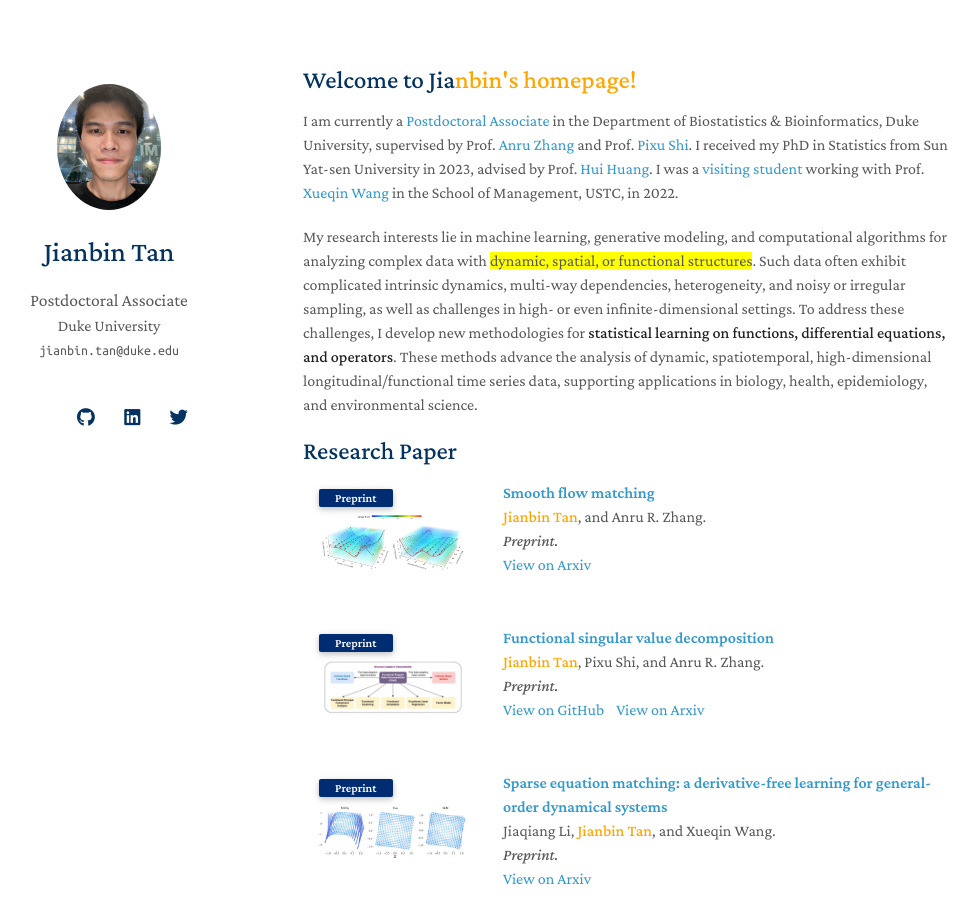
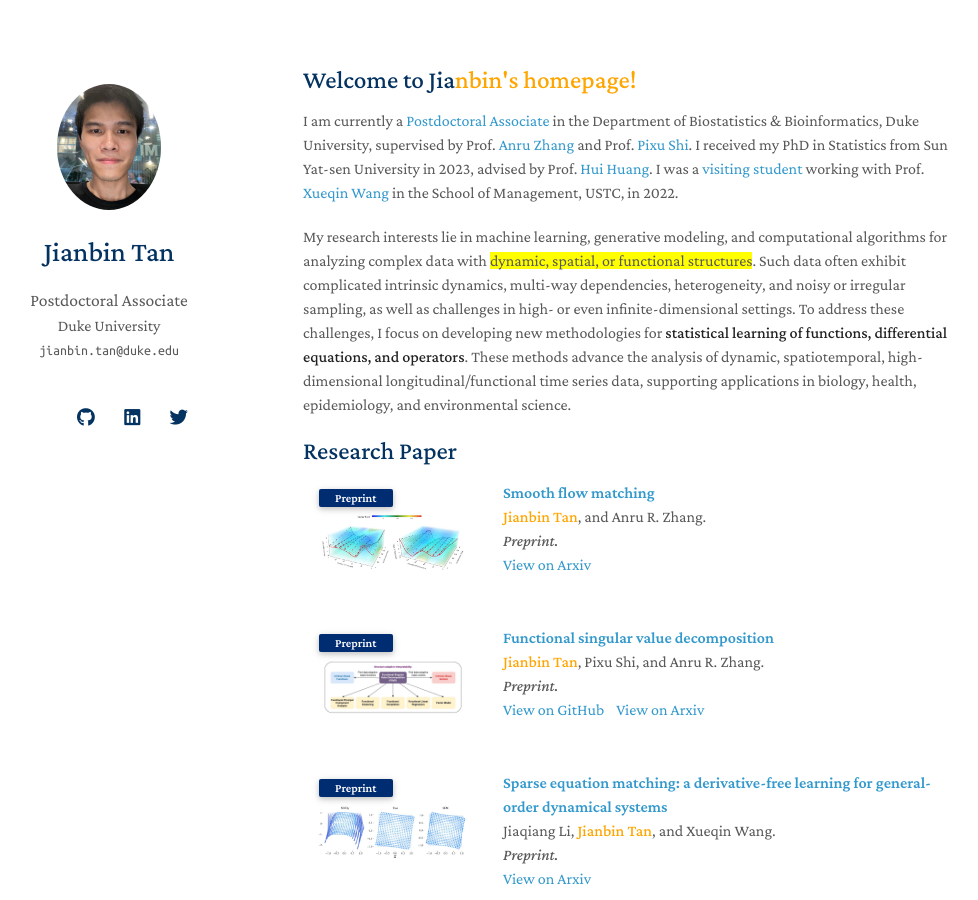
Before and after one commit to Tan-jianbin/Tan-jianbin.github.io, a Jekyll site: the page built from index.md, in a window 1280 px wide and 900 px high. Shown: the whole window, without its empty margins (167-1145 px from the left). Built offline with Jekyll 4.4.1, drawn with Linux system fonts in a browser that asks for light colours; nearby versions of some CDN libraries; a style sheet for code colours, icons or effects is not loaded; our own code applies the rules of GitHub Pages for plain Markdown files.

Commit message:
Update index.md

```diff
--- a/index.md
+++ b/index.md
@@ -6,5 +6,5 @@
 
 I am currently a [Postdoctoral Associate](https://biostat.duke.edu/profile/jianbin-tan) in the Department of Biostatistics & Bioinformatics, Duke University, supervised by Prof. [Anru Zhang](https://anruzhang.github.io) and Prof. [Pixu Shi](https://pixushi.github.io). I received my PhD in Statistics from Sun Yat-sen University in 2023, advised by Prof. [Hui Huang](http://cfas.ruc.edu.cn/kydw/zzyjy/hh/index.htm). I was a [visiting student](https://statlab905.github.io/author/jianbin-tan/) working with Prof. [Xueqin Wang](https://bs.ustc.edu.cn/english/profile.php?id=650) in the School of Management, USTC, in 2022.
 
-My research interests lie in machine learning, generative modeling, and computational algorithms for analyzing complex data with <span style="background-color: yellow;">dynamic, spatial, or functional structures</span>. Such data often exhibit complicated intrinsic dynamics, multi-way dependencies, heterogeneity, and noisy or irregular sampling, as well as challenges in high- or even infinite-dimensional settings. To address these challenges, I develop new methodologies for  **statistical learning on functions, differential equations, and operators**. These methods advance the analysis of dynamic, spatiotemporal, high-dimensional longitudinal/functional time series data, supporting applications in biology, health, epidemiology, and environmental science.
+My research interests lie in machine learning, generative modeling, and computational algorithms for analyzing complex data with <span style="background-color: yellow;">dynamic, spatial, or functional structures</span>. Such data often exhibit complicated intrinsic dynamics, multi-way dependencies, heterogeneity, and noisy or irregular sampling, as well as challenges in high- or even infinite-dimensional settings. To address these challenges, I focus on developing new methodologies for  **statistical learning of functions, differential equations, and operators**. These methods advance the analysis of dynamic, spatiotemporal, high-dimensional longitudinal/functional time series data, supporting applications in biology, health, epidemiology, and environmental science.
 {% include_relative _includes/publications.md %}
```
